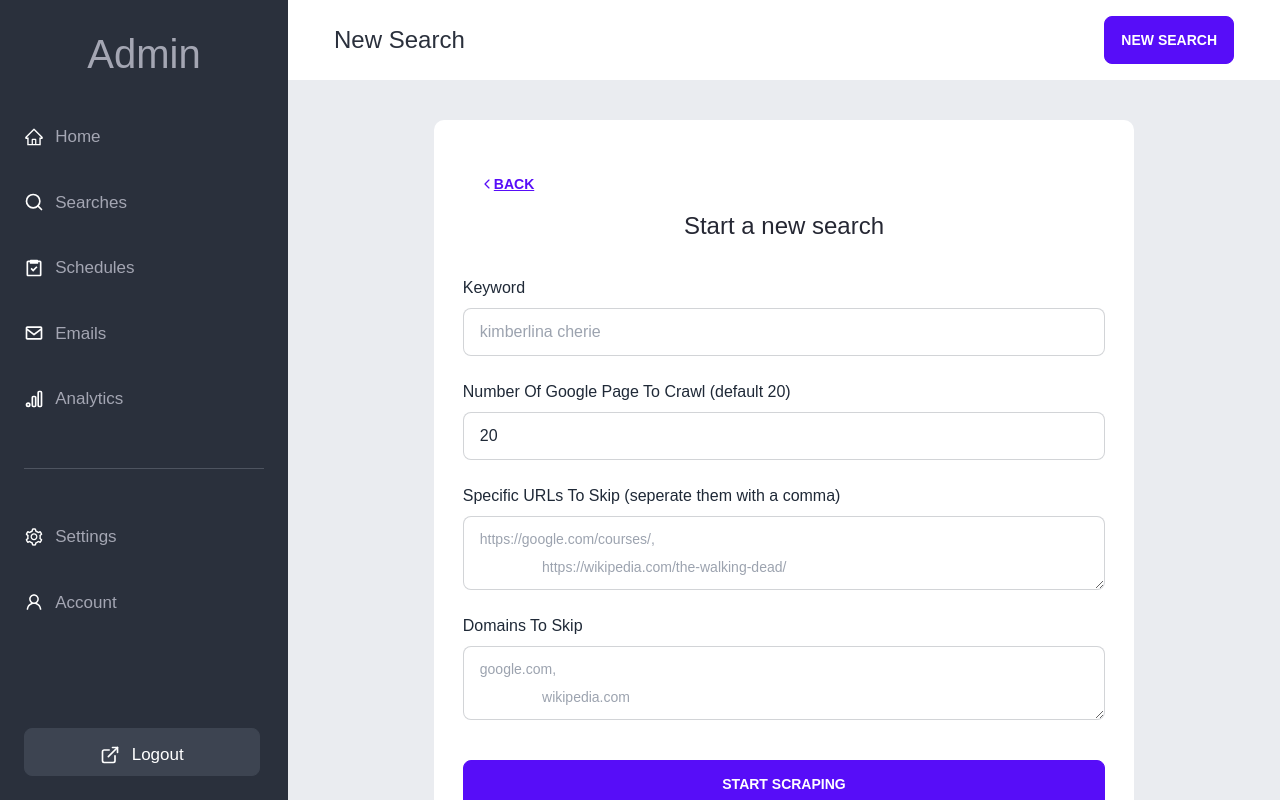
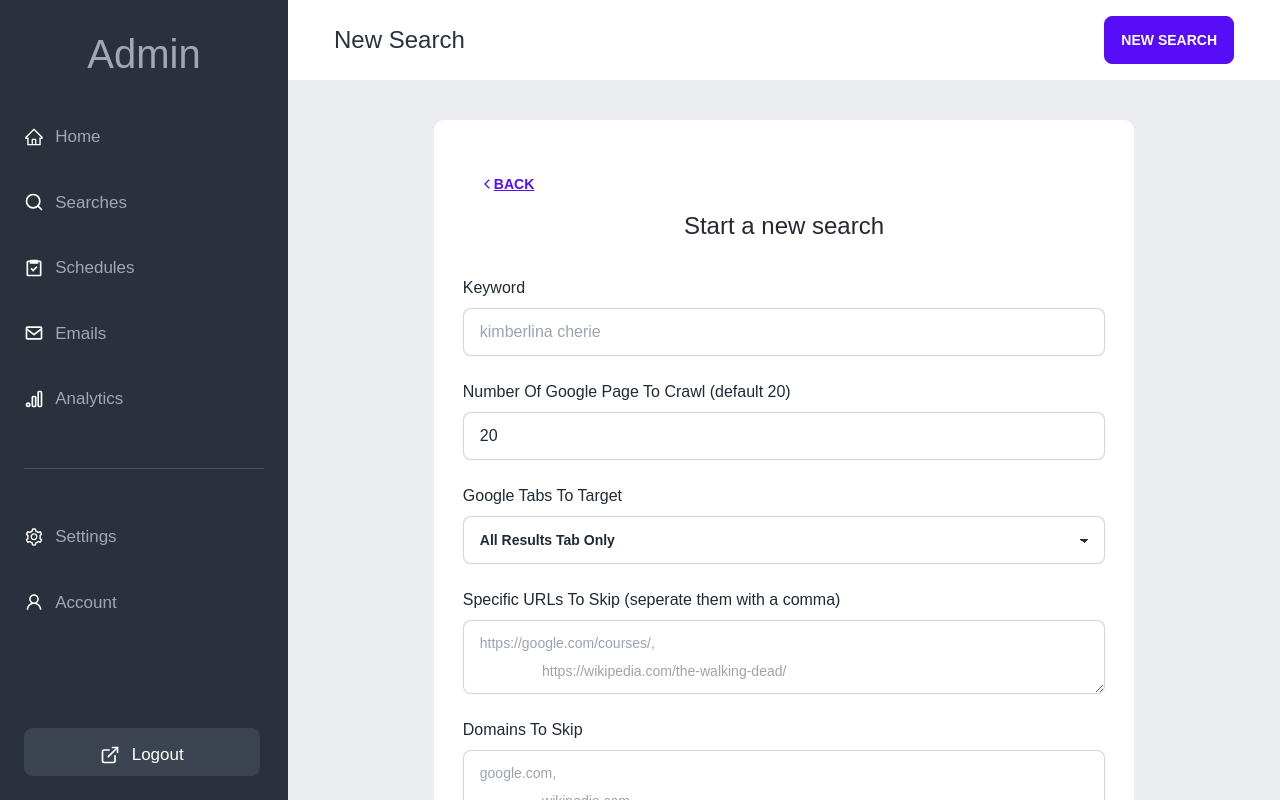
Before and after one commit to SamuelAMZ/google_scrawler_bot_admin, a React (Create React App) app: page /new in a window 1280 px wide. Built offline with nearby package versions, Linux system fonts and the light colour scheme; no server answers.

Commit message:
download csv

```diff
--- a/src/pages/NewSearch/NewSearch.jsx
+++ b/src/pages/NewSearch/NewSearch.jsx
@@ -17,6 +17,7 @@ const NewSearch = () => {
   const [searchData, setSearchData] = useState({
     keyword: "",
     numberOfPages: "20",
+    tabs: "all",
     urls: "",
     domains: "",
   });
@@ -29,6 +30,7 @@ const NewSearch = () => {
       setSearchData({
         keyword: e.target.value,
         numberOfPages: searchData.numberOfPages,
+        tabs: searchData.tabs,
         urls: searchData.urls,
         domains: searchData.domains,
       });
@@ -38,6 +40,17 @@ const NewSearch = () => {
       setSearchData({
         keyword: searchData.keyword,
         numberOfPages: e.target.value,
+        tabs: searchData.tabs,
+        urls: searchData.urls,
+        domains: searchData.domains,
+      });
+    }
+
+    if (type === "tabs") {
+      setSearchData({
+        keyword: searchData.keyword,
+        numberOfPages: searchData.numberOfPages,
+        tabs: e.target.value,
         urls: searchData.urls,
         domains: searchData.domains,
       });
@@ -47,6 +60,7 @@ const NewSearch = () => {
       setSearchData({
         keyword: searchData.keyword,
         numberOfPages: searchData.numberOfPages,
+        tabs: searchData.tabs,
         urls: e.target.value,
         domains: searchData.domains,
       });
@@ -56,6 +70,7 @@ const NewSearch = () => {
       setSearchData({
         keyword: searchData.keyword,
         numberOfPages: searchData.numberOfPages,
+        tabs: searchData.tabs,
         urls: searchData.urls,
         domains: e.target.value,
       });
@@ -66,6 +81,7 @@ const NewSearch = () => {
     const inputData = {
       keyword: searchData.keyword,
       numberOfPages: searchData.numberOfPages,
+      tab: searchData.tabs,
       urls: searchData.urls.replaceAll("\n", "").replaceAll(" ", "").split(","),
       domains: searchData.domains
         .replaceAll("\n", "")
@@ -172,6 +188,21 @@ const NewSearch = () => {
                 onChange={(e) => handleChanges(e, "pages")}
               />
             </div>
+
+            <div>
+              <label htmlFor="tabs">Google Tabs To Target</label>
+              <select
+                id="tabs"
+                className="select select-bordered w-full"
+                value={searchData.tabs}
+                onChange={(e) => handleChanges(e, "tabs")}
+              >
+                <option value="all">All Results Tab Only</option>
+                <option value="videos">Videos Tab Only</option>
+                <option value="both">Both Tabs</option>
+              </select>
+            </div>
+
             <div>
               <label htmlFor="url">
                 Specific URLs To Skip (seperate them with a comma)
--- a/src/pages/SingleSearch/SingleSearch.jsx
+++ b/src/pages/SingleSearch/SingleSearch.jsx
@@ -379,6 +379,7 @@ const SingleSearch = () => {
     data: downloadCsvData,
     isLoading: loadingCsv,
     isError: errorcsv,
+    isSuccess: lpm,
     refetch: sendcsv,
   } = useQuery([`${params.searchid}csv`], handleReqDownload, {
     refetchOnWindowFocus: false,
@@ -392,8 +393,6 @@ const SingleSearch = () => {
   };
 
   const createCsv = (csvToCreate) => {
-    console.log(csvToCreate);
-
     const headers = [
       csvToCreate.keyword && "KEYWORD",
       csvToCreate.urls && "URLS VISITED",
@@ -432,14 +431,14 @@ const SingleSearch = () => {
 
     // download
     setCsvReady(csvData);
+
+    // reset download btn
+    // setCsvReady(false);
   };
 
   // create csv file base on the response
   useEffect(() => {
-    if (downloadCsvData && downloadCsvData.code === "ok") {
-      // reset download btn
-      setCsvReady(false);
-
+    if (downloadCsvData && downloadCsvData.code === "ok" && lpm) {
       // will create and download csv
       createCsv(downloadCsvData.payload);
 
@@ -731,12 +730,18 @@ const SingleSearch = () => {
                   </button>
                 </div>
                 <div>
+                  {pageData.payload.status === "done" ? (
                     <label
                       htmlFor="choose-csv-rows"
                       className="btn btn-primary w-full"
                     >
                       Download CSV
                     </label>
+                  ) : (
+                    <label className="btn btn-primary w-full " disabled>
+                      Download CSV
+                    </label>
+                  )}
                 </div>
 
                 {/* download csv choose rows modal */}
```
Lines whose indentation alone changed are shown as unchanged.
